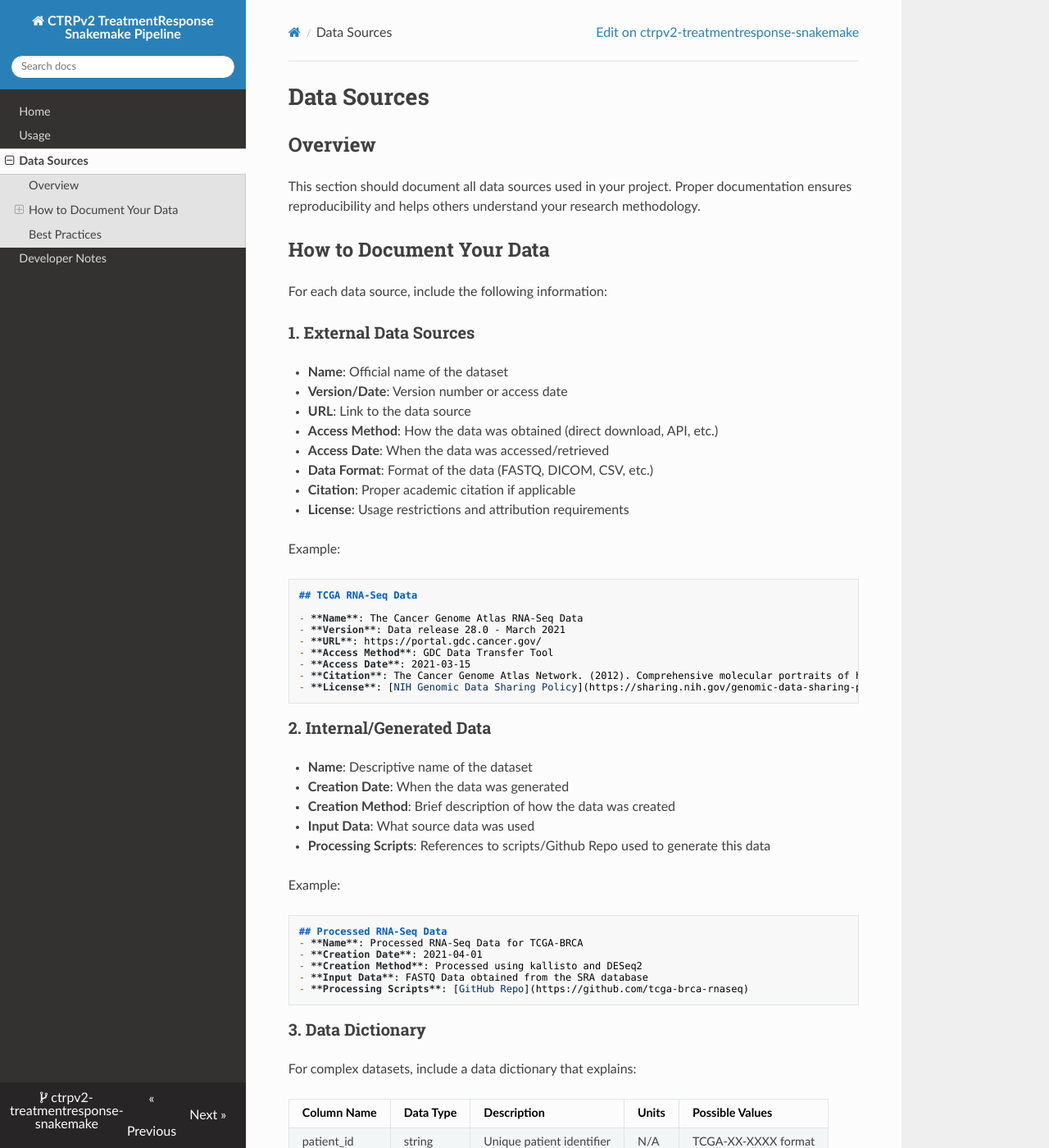
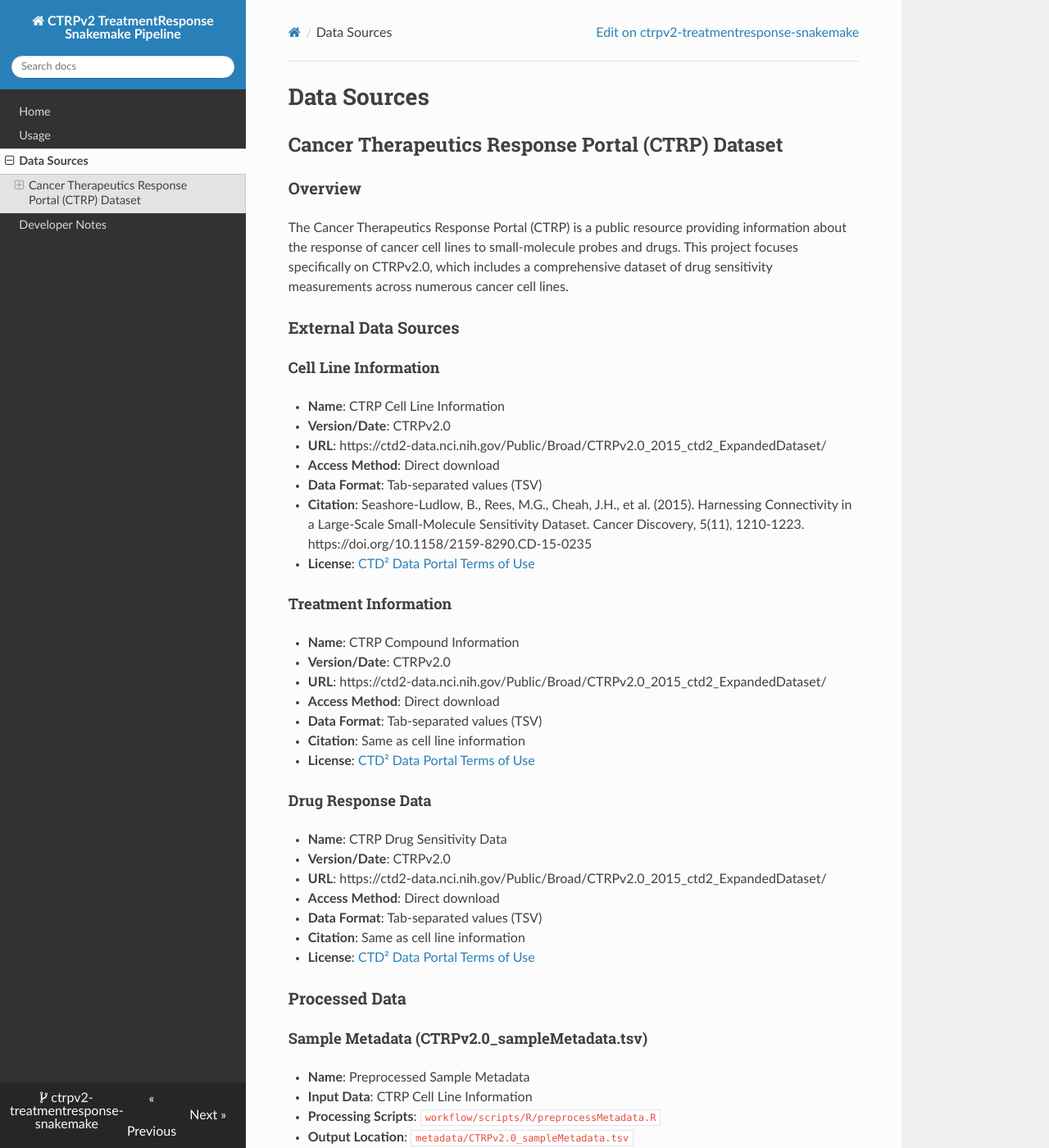
Before and after one commit to BHKLAB-DataProcessing/ctrpv2-treatmentresponse-snakemake, an MkDocs documentation site: the page built from docs/data_sources.md, in a window 1280 px wide and 1400 px high. Shown: the whole window at 82% size. Built offline with MkDocs 1.6.1, drawn with Linux system fonts in a browser that asks for light colours; nearby versions of some CDN libraries; some of the changed text lies outside the part shown.

````diff
--- a/docs/data_sources.md
+++ b/docs/data_sources.md
@@ -1,74 +1,95 @@
 # Data Sources
 
-## Overview
+## Cancer Therapeutics Response Portal (CTRP) Dataset
 
-This section should document all data sources used in your project.
-Proper documentation ensures reproducibility and helps others
-understand your research methodology.
+### Overview
 
-## How to Document Your Data
+The Cancer Therapeutics Response Portal (CTRP) is a public resource providing information about the response of cancer cell lines to small-molecule probes and drugs. This project focuses specifically on CTRPv2.0, which includes a comprehensive dataset of drug sensitivity measurements across numerous cancer cell lines.
 
-For each data source, include the following information:
+### External Data Sources
 
-### 1. External Data Sources
+#### Cell Line Information
 
-- **Name**: Official name of the dataset
-- **Version/Date**: Version number or access date
-- **URL**: Link to the data source
-- **Access Method**: How the data was obtained (direct download, API, etc.)
-- **Access Date**: When the data was accessed/retrieved
-- **Data Format**: Format of the data (FASTQ, DICOM, CSV, etc.)
-- **Citation**: Proper academic citation if applicable
-- **License**: Usage restrictions and attribution requirements
+- **Name**: CTRP Cell Line Information
+- **Version/Date**: CTRPv2.0
+- **URL**: https://ctd2-data.nci.nih.gov/Public/Broad/CTRPv2.0_2015_ctd2_ExpandedDataset/
+- **Access Method**: Direct download
+- **Data Format**: Tab-separated values (TSV)
+- **Citation**: Seashore-Ludlow, B., Rees, M.G., Cheah, J.H., et al. (2015). Harnessing Connectivity in a Large-Scale Small-Molecule Sensitivity Dataset. Cancer Discovery, 5(11), 1210-1223. https://doi.org/10.1158/2159-8290.CD-15-0235
+- **License**: [CTD² Data Portal Terms of Use](https://ctd2-data.nci.nih.gov/Public/termsofuse/)
 
-Example:
+#### Treatment Information
 
-```markdown
-## TCGA RNA-Seq Data
+- **Name**: CTRP Compound Information
+- **Version/Date**: CTRPv2.0
+- **URL**: https://ctd2-data.nci.nih.gov/Public/Broad/CTRPv2.0_2015_ctd2_ExpandedDataset/
+- **Access Method**: Direct download
+- **Data Format**: Tab-separated values (TSV)
+- **Citation**: Same as cell line information
+- **License**: [CTD² Data Portal Terms of Use](https://ctd2-data.nci.nih.gov/Public/termsofuse/)
 
-- **Name**: The Cancer Genome Atlas RNA-Seq Data
-- **Version**: Data release 28.0 - March 2021
-- **URL**: https://portal.gdc.cancer.gov/
-- **Access Method**: GDC Data Transfer Tool
-- **Access Date**: 2021-03-15
-- **Citation**: The Cancer Genome Atlas Network. (2012). Comprehensive molecular portraits of human breast tumours. Nature, 490(7418), 61-70.
-- **License**: [NIH Genomic Data Sharing Policy](https://sharing.nih.gov/genomic-data-sharing-policy)
-```
+#### Drug Response Data
 
-### 2. Internal/Generated Data
+- **Name**: CTRP Drug Sensitivity Data
+- **Version/Date**: CTRPv2.0
+- **URL**: https://ctd2-data.nci.nih.gov/Public/Broad/CTRPv2.0_2015_ctd2_ExpandedDataset/
+- **Access Method**: Direct download
+- **Data Format**: Tab-separated values (TSV)
+- **Citation**: Same as cell line information
+- **License**: [CTD² Data Portal Terms of Use](https://ctd2-data.nci.nih.gov/Public/termsofuse/)
 
-- **Name**: Descriptive name of the dataset
-- **Creation Date**: When the data was generated
-- **Creation Method**: Brief description of how the data was created
-- **Input Data**: What source data was used
-- **Processing Scripts**: References to scripts/Github Repo used to generate this data
+### Processed Data
 
-Example:
+#### Sample Metadata (CTRPv2.0_sampleMetadata.tsv)
 
-```markdown
-## Processed RNA-Seq Data
-- **Name**: Processed RNA-Seq Data for TCGA-BRCA
-- **Creation Date**: 2021-04-01
-- **Creation Method**: Processed using kallisto and DESeq2
-- **Input Data**: FASTQ Data obtained from the SRA database
-- **Processing Scripts**: [GitHub Repo](https://github.com/tcga-brca-rnaseq)
-```
+- **Name**: Preprocessed Sample Metadata
+- **Input Data**: CTRP Cell Line Information
+- **Processing Scripts**: `workflow/scripts/R/preprocessMetadata.R`
+- **Output Location**: `metadata/CTRPv2.0_sampleMetadata.tsv`
 
-### 3. Data Dictionary
+| Column Name         | Description                         | Example Values                                    |
+| ------------------- | ----------------------------------- | ------------------------------------------------- |
+| sampleid            | Unique identifier for the cell line | 697, 5637, 2313287                                |
+| tissueid            | Tissue of origin                    | haematopoietic_and_lymphoid_tissue, urinary_tract |
+| master_ccl_id       | Master cell line identifier         | 1, 3, 4                                           |
+| sample_availability | Where the sample is available       | ccle;public, ccle                                 |
+| ccle_primary_hist   | Primary histology                   | lymphoid_neoplasm, carcinoma, glioma              |
 
-For complex datasets, include a data dictionary that explains:
+#### Treatment Metadata (CTRPv2.0_treatmentMetadata.tsv)
 
-| Column Name | Data Type | Description | Units | Possible Values |
-|-------------|-----------|-------------|-------|-----------------|
-| patient_id  | string    | Unique patient identifier | N/A | TCGA-XX-XXXX format |
-| age         | integer   | Patient age at diagnosis | years | 18-100 |
-| expression  | float     | Gene expression value | TPM | Any positive value |
+- **Name**: Preprocessed Treatment Metadata
+- **Input Data**: CTRP Compound Information
+- **Processing Scripts**: `workflow/scripts/R/preprocessMetadata.R`
+- **Output Location**: `metadata/CTRPv2.0_treatmentMetadata.tsv`
 
-## Best Practices
+| Column Name                    | Description                          | Example Values                                  |
+| ------------------------------ | ------------------------------------ | ----------------------------------------------- |
+| master_cpd_id                  | Master compound identifier           | 1788, 3588, 12877                               |
+| cpd_name                       | Compound name                        | CIL55, BRD4132, BRD6340                         |
+| broad_cpd_id                   | Broad Institute compound identifier  | BRD-K46556387, BRD-K86574132, BRD-K35716340     |
+| top_test_conc_umol             | Top test concentration in μM         | 10, 160, 33                                     |
+| cpd_status                     | Compound status (probe, FDA)         | probe, FDA                                      |
+| inclusion_rationale            | Rationale for inclusion in the study | pilot-set, chromatin;pilot-set                  |
+| gene_symbol_of_protein_target  | Gene symbol for protein target       | S1PR3, BAX, RARA;RARB;RARG                      |
+| target_or_activity_of_compound | Target or activity description       | agonist of sphingosine 1-phosphate receptor 3   |
+| source_name                    | Source of the compound               | Columbia University, ChemDiv Inc., Enamine Ltd. |
+| source_catalog_id              | Catalog identifier from source       | 4998-1380, 1988-0090                            |
+| cpd_smiles                     | SMILES chemical notation             | Chemical structure in SMILES format             |
+| treatmentid                    | Standardized treatment ID            | CIL55, BRD4132, BRD6340                         |
 
-- Store raw data in `data/rawdata/` and never modify it
-- Store processed data in `data/procdata/` and all code used to generate it should be in `workflow/scripts/`
-- Document all processing steps
-- Track data provenance (where data came from and how it was modified)
-- Respect data usage agreements and licenses!
-    This is especially important for data that should not be shared publicly
+#### Treatment Response: Raw
+
+- **Name**: Preprocessed Raw Treatment Response
+- **Input Data**: CTRP Drug Sensitivity Data
+- **Processing Scripts**: `workflow/scripts/R/preprocessTreatmentResponse.R`
+- **Output Location**: `data/procdata/CTRPv2.0_preprocessed_TreatmentResponse_raw.csv`
+
+| Column Name   | Description                  | Units/Notes                            |
+| ------------- | ---------------------------- | -------------------------------------- |
+| sampleid      | Cell line identifier         | Same as `sampleid` in metadata         |
+| culture_media | Culture media used           | DMEM001, RPMI001, etc.                 |
+| treatmentid   | Drug identifier              | Same as `treatmentid` in metadata      |
+| experiment_id | Experiment identifier        | Numerical identifier for experiment    |
+| dose          | Drug concentration           | μM (micromolar)                        |
+| viability     | Cell viability at given dose | Percentage, values relative to control |
+| tech_rep      | Technical replicate number   | 1, 2, 3, etc.                          |
````
Also changed, not shown: 1 other file.
